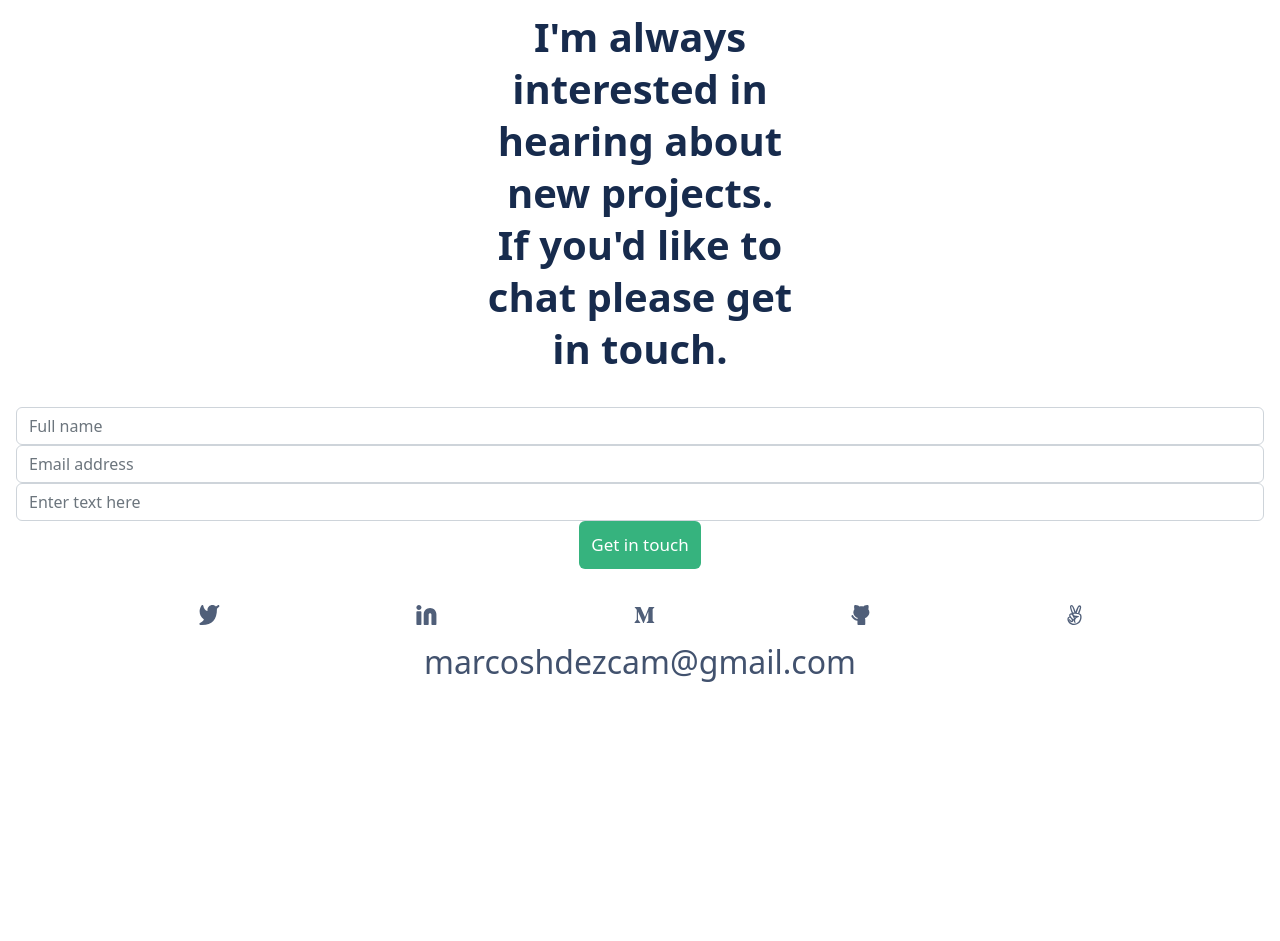
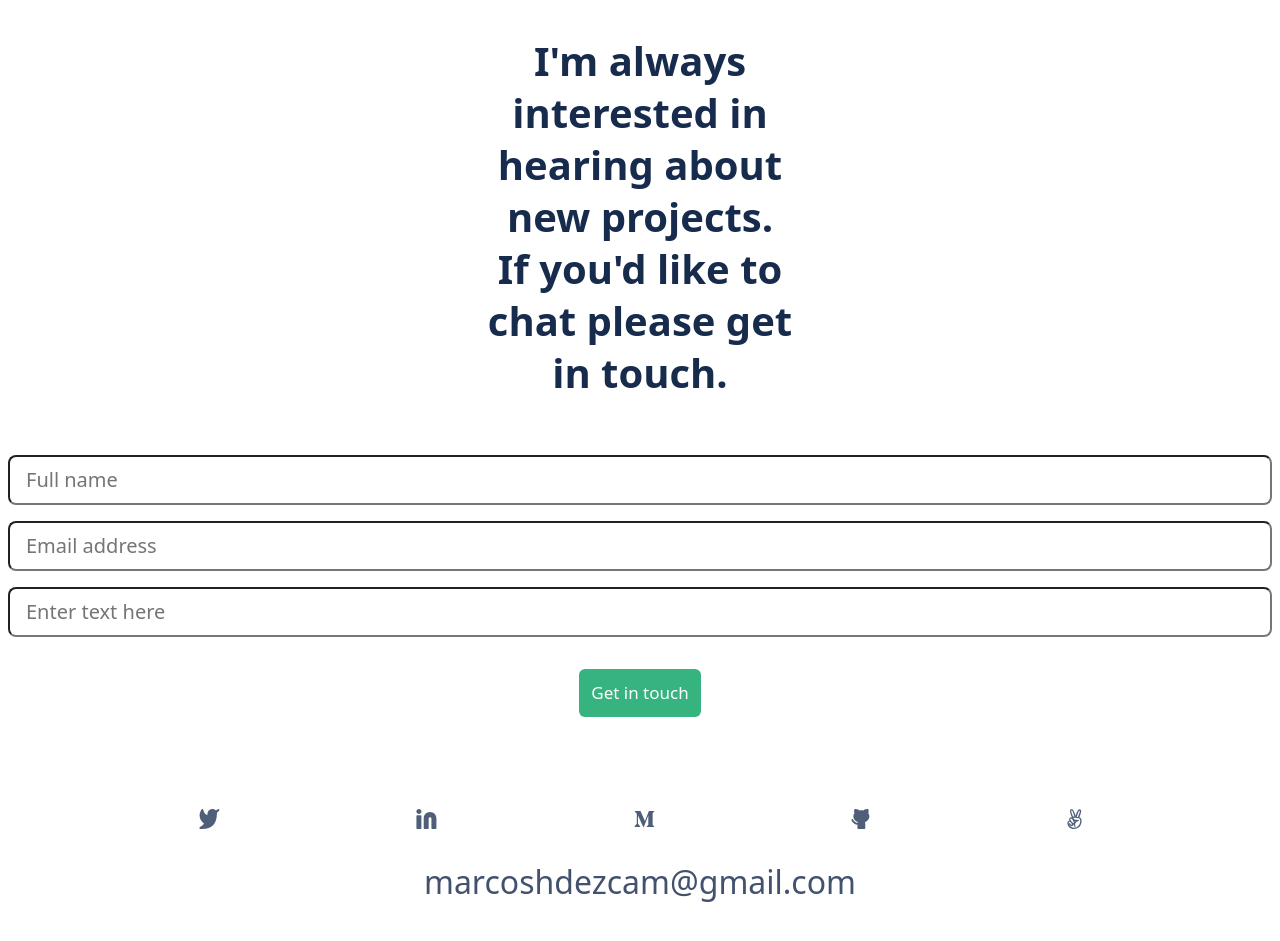
Before and after one commit to marcoshdezcam/micro-portfolio, a website: page index.html in a window 1280 px wide. Shown: the part 5943-6884 px from the top of the page. Before the commit the page ends 6632 px from the top, so only its background shows below. Drawn offline with nearby package versions, Linux system fonts and the light colour scheme.

Commit message:
Add spacing on contact form.

```diff
--- a/index.html
+++ b/index.html
@@ -241,7 +241,7 @@
       </div>
     </section>
 
-    <footer class="d-flex flex-column">
+    <footer class="d-flex flex-column my-4 py-4">
       <h1 class="primary p-2 m-2 text-center">
         I'm always<br />
         interested in<br />
@@ -252,32 +252,32 @@
         in touch.
       </h1>
 
-      <form class="d-flex flex-column m-2 p-2">
+      <form class="d-flex flex-column my-4 p-2">
         <input
           type="text"
-          class="form-control"
+          class="form-control-lg my-2 border-1"
           id="fullName"
           placeholder="Full name"
         />
 
         <input
           type="email"
-          class="form-control"
+          class="form-control-lg my-2 border-1"
           id="emailAddress"
           placeholder="Email address"
         />
 
         <input
           type="test"
-          class="form-control"
+          class="form-control-lg my-2 border-1"
           id="exampleInputPassword1"
           placeholder="Enter text here"
         />
-        <button type="submit" class="btn btn-primary">Get in touch</button>
+        <button type="submit" class="btn btn-primary my-4">Get in touch</button>
       </form>
 
       <ul
-        class="d-flex justify-content-evenly align-items-center my-2 p-2"
+        class="d-flex justify-content-evenly align-items-center my-4 p-2"
         id="social-links"
       >
         <li>
@@ -317,7 +317,7 @@
         </li>
       </ul>
 
-      <h2 class="text-center">marcoshdezcam@gmail.com</h2>
+      <h2 class="text-center mb-4 pb-4">marcoshdezcam@gmail.com</h2>
     </footer>
 
     <script
--- a/style.css
+++ b/style.css
@@ -27,7 +27,6 @@ h1 {
   font-weight: 700;
   font-size: 40px;
   line-height: 52px;
-  color: #172b4d;
 }
 
 h2 {
```
